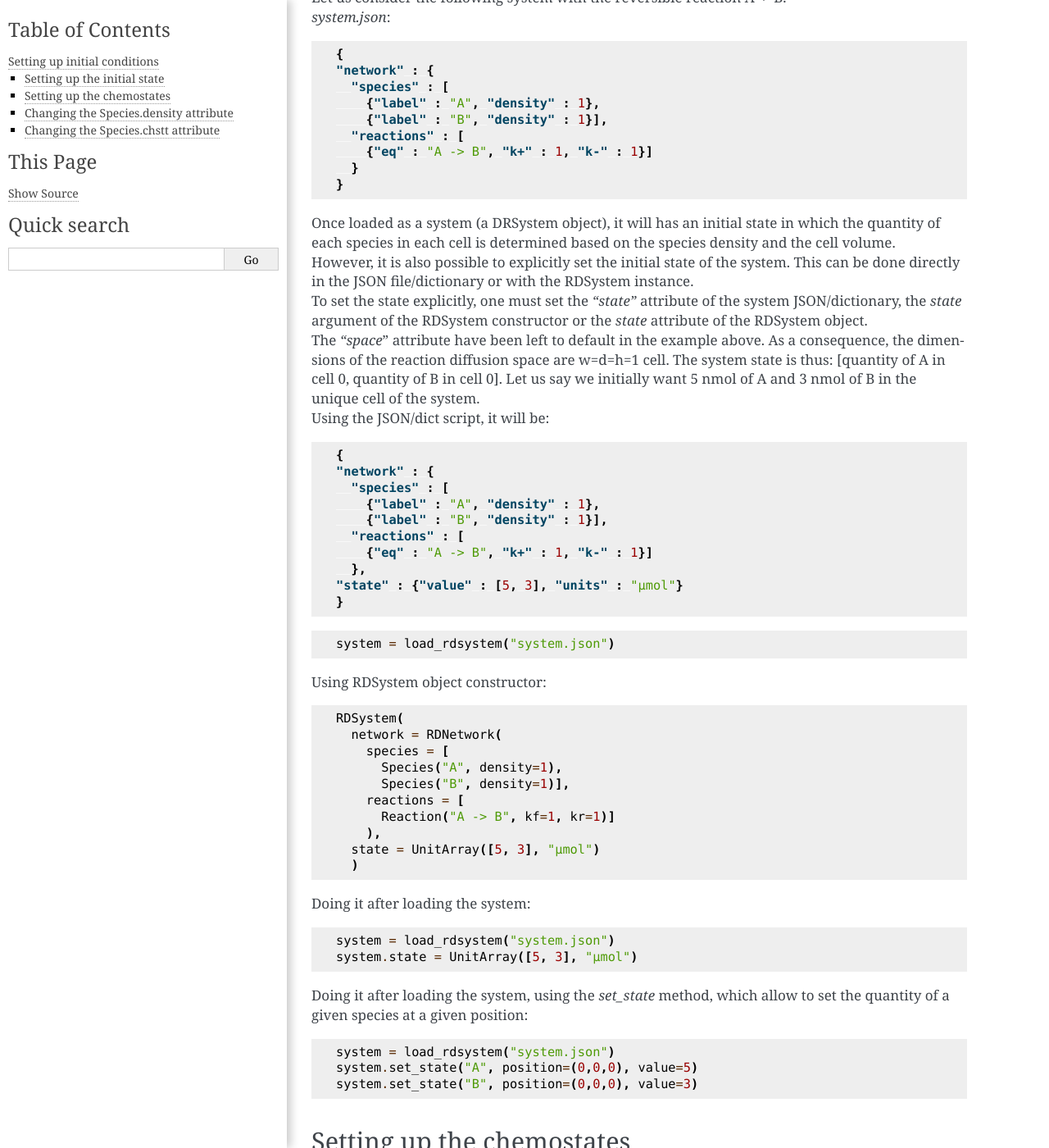
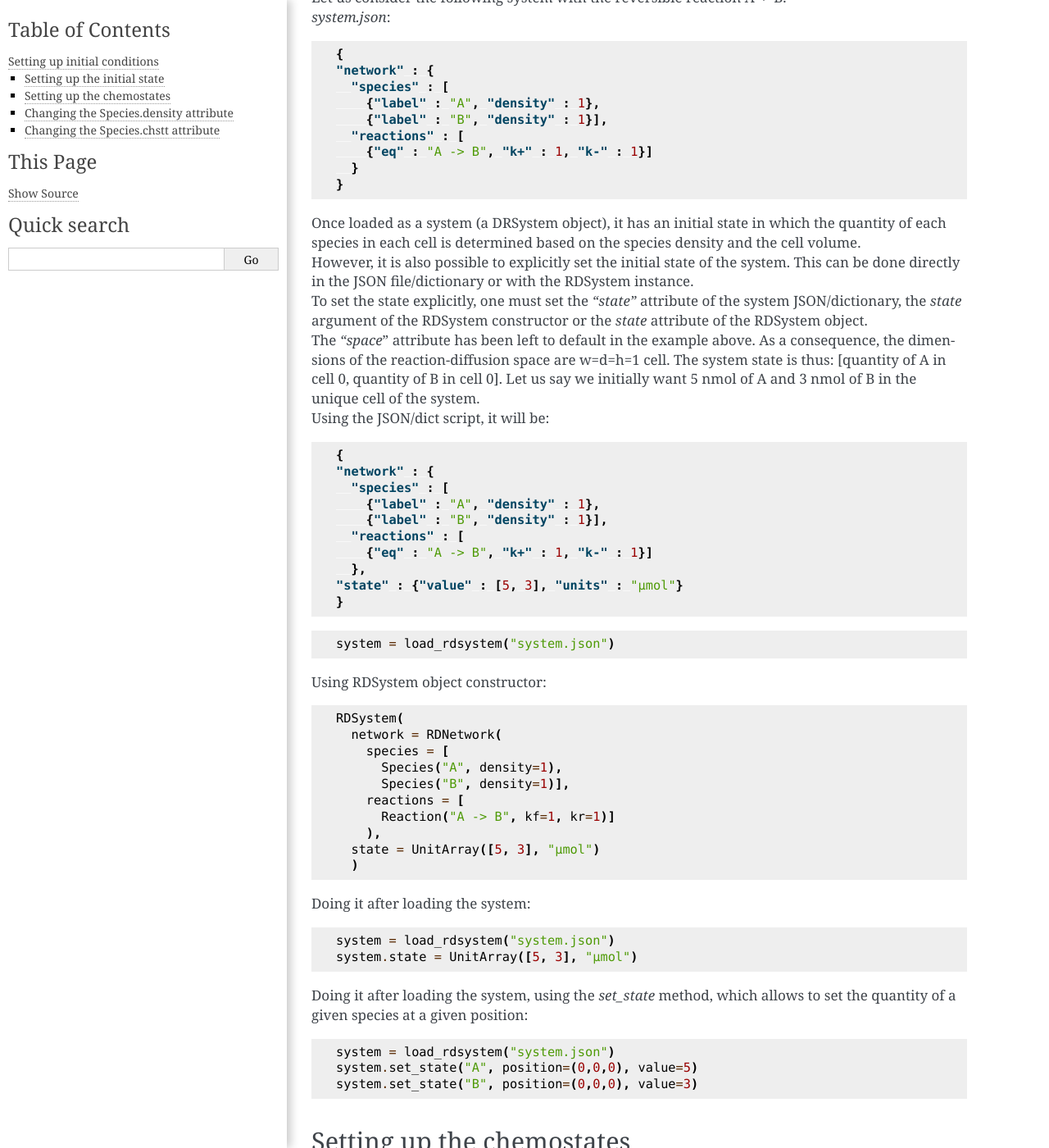
Before and after one commit to ThibaultFillion/strengths, a Sphinx documentation site: the page built from documentation/setting_up_initial_conditions.rst, in a window 1280 px wide and 1400 px high, scrolled down 300 px. Shown: the whole window at 82% size. Built offline with Sphinx 7.4.7, drawn with Linux system fonts in a browser that asks for light colours; some of the changed text lies outside the part shown.

Commit message:
Update setting_up_initial_conditions.rst

```diff
--- a/documentation/setting_up_initial_conditions.rst
+++ b/documentation/setting_up_initial_conditions.rst
@@ -22,7 +22,7 @@ with the reversible reaction A -> B.
   }
 
 Once loaded as a system (a DRSystem object),
-it will has an initial state in which the quantity of each species in each cell
+it has an initial state in which the quantity of each species in each cell
 is determined based on the species density and the cell volume.
 
 However, it is also possible to explicitly set the initial state of the system.
@@ -32,8 +32,8 @@ To set the state explicitly, one must set the *"state"* attribute of the system
 the *state* argument of the RDSystem constructor or the
 *state* attribute of the RDSystem object.
 
-The *"space*" attribute have been left to default in the example above.
-As a consequence, the dimensions of the reaction diffusion space are w=d=h=1 cell.
+The *"space*" attribute has been left to default in the example above.
+As a consequence, the dimensions of the reaction-diffusion space are w=d=h=1 cell.
 The system state is thus: [quantity of A in cell 0, quantity of B in cell 0].
 Let us say we initially want 5 nmol of A and 3 nmol of B in the unique cell of the system.
 
@@ -79,7 +79,7 @@ Doing it after loading the system:
   system.state = UnitArray([5, 3], "µmol")
 
 Doing it after loading the system, using the *set_state* method,
-which allow to set the quantity of a given species at a given position:
+which allows to set the quantity of a given species at a given position:
 
 .. code:: python
 
```
Also changed, not shown: other parts of documentation/setting_up_initial_conditions.rst (+2 -2 lines).
